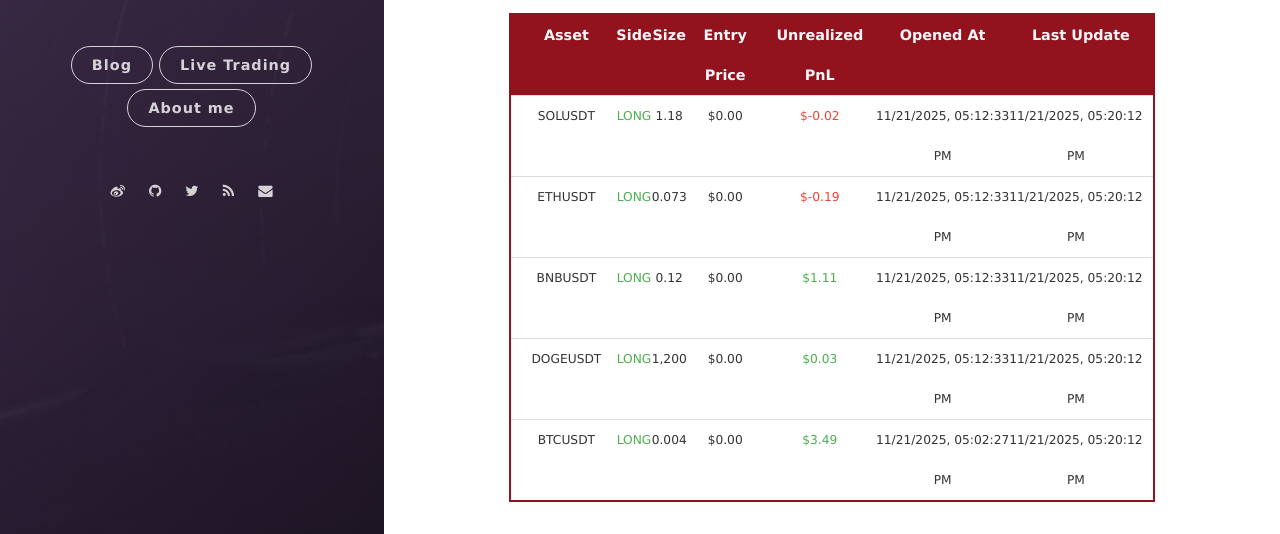
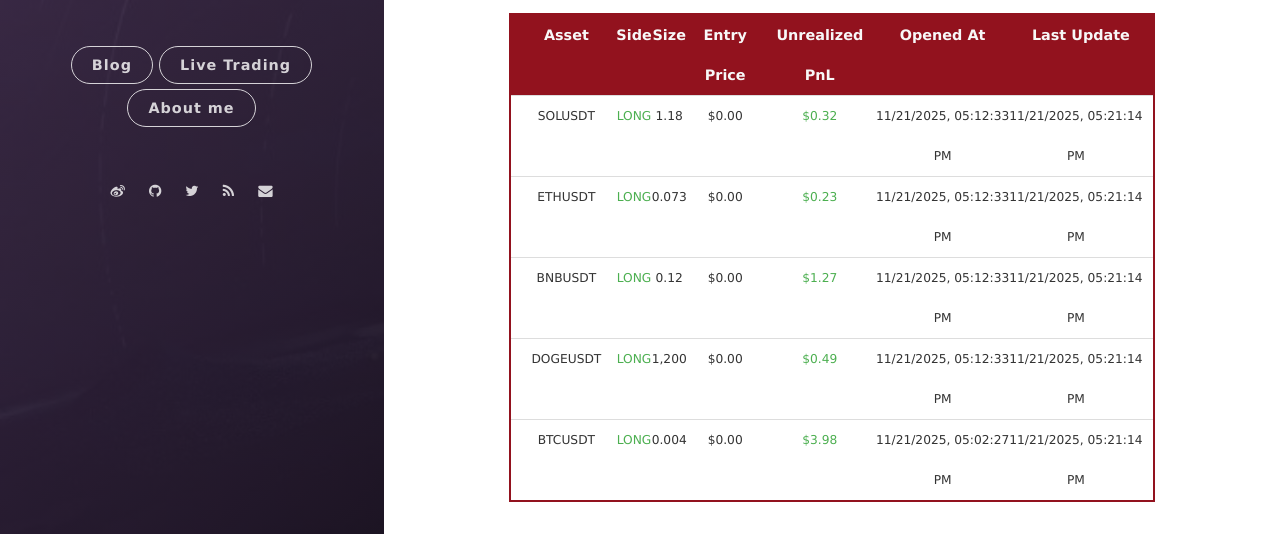
Before and after one commit to leeyegy/leeyegy.github.io, a Jekyll site: the page built from live-trading.html, in a window 1280 px wide and 1243 px high. Shown: the part 641-1175 px from the top of the window. Built offline with Jekyll 4.4.1, drawn with Linux system fonts in a browser that asks for light colours; nearby versions of some CDN libraries.

Commit message:
AccountMonitor: refresh positions 2025-11-22T01:21:14+08:00

```diff
--- a/assets/data/binance/positions.json
+++ b/assets/data/binance/positions.json
@@ -4,44 +4,44 @@
     "side": "LONG",
     "size": 1.18,
     "entryPrice": 0.0,
-    "unrealizedPnl": -0.02488025,
+    "unrealizedPnl": 0.31882171,
     "openedAt": "2025-11-22T01:12:33+08:00",
-    "reportedAt": "2025-11-22T01:20:12+08:00"
+    "reportedAt": "2025-11-22T01:21:14+08:00"
   },
   {
     "symbol": "ETHUSDT",
     "side": "LONG",
     "size": 0.073,
     "entryPrice": 0.0,
-    "unrealizedPnl": -0.19491,
+    "unrealizedPnl": 0.2302901,
     "openedAt": "2025-11-22T01:12:33+08:00",
-    "reportedAt": "2025-11-22T01:20:12+08:00"
+    "reportedAt": "2025-11-22T01:21:14+08:00"
   },
   {
     "symbol": "BNBUSDT",
     "side": "LONG",
     "size": 0.12,
     "entryPrice": 0.0,
-    "unrealizedPnl": 1.10742634,
+    "unrealizedPnl": 1.26702634,
     "openedAt": "2025-11-22T01:12:33+08:00",
-    "reportedAt": "2025-11-22T01:20:12+08:00"
+    "reportedAt": "2025-11-22T01:21:14+08:00"
   },
   {
     "symbol": "DOGEUSDT",
     "side": "LONG",
     "size": 1200.0,
     "entryPrice": 0.0,
-    "unrealizedPnl": 0.030504,
+    "unrealizedPnl": 0.492,
     "openedAt": "2025-11-22T01:12:33+08:00",
-    "reportedAt": "2025-11-22T01:20:12+08:00"
+    "reportedAt": "2025-11-22T01:21:14+08:00"
   },
   {
     "symbol": "BTCUSDT",
     "side": "LONG",
     "size": 0.004,
     "entryPrice": 0.0,
-    "unrealizedPnl": 3.486,
+    "unrealizedPnl": 3.9792,
     "openedAt": "2025-11-22T01:02:27+08:00",
-    "reportedAt": "2025-11-22T01:20:12+08:00"
+    "reportedAt": "2025-11-22T01:21:14+08:00"
   }
 ]
```
